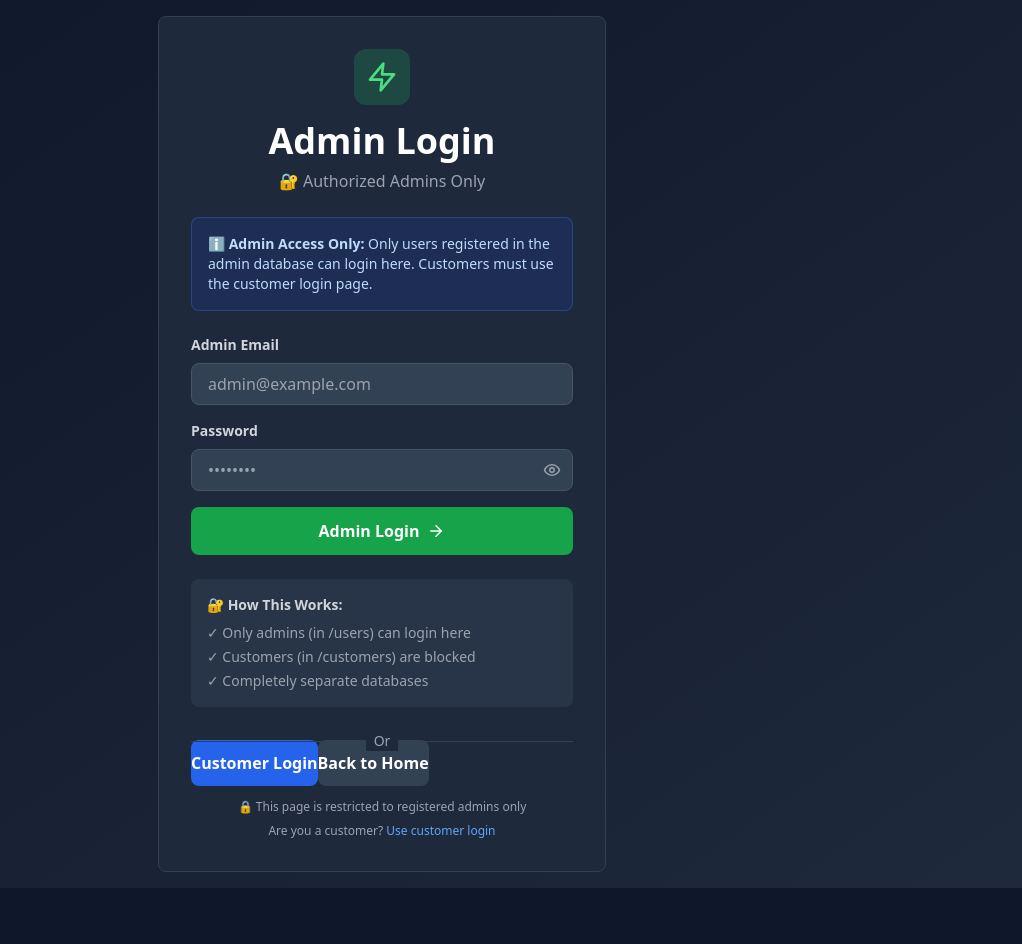
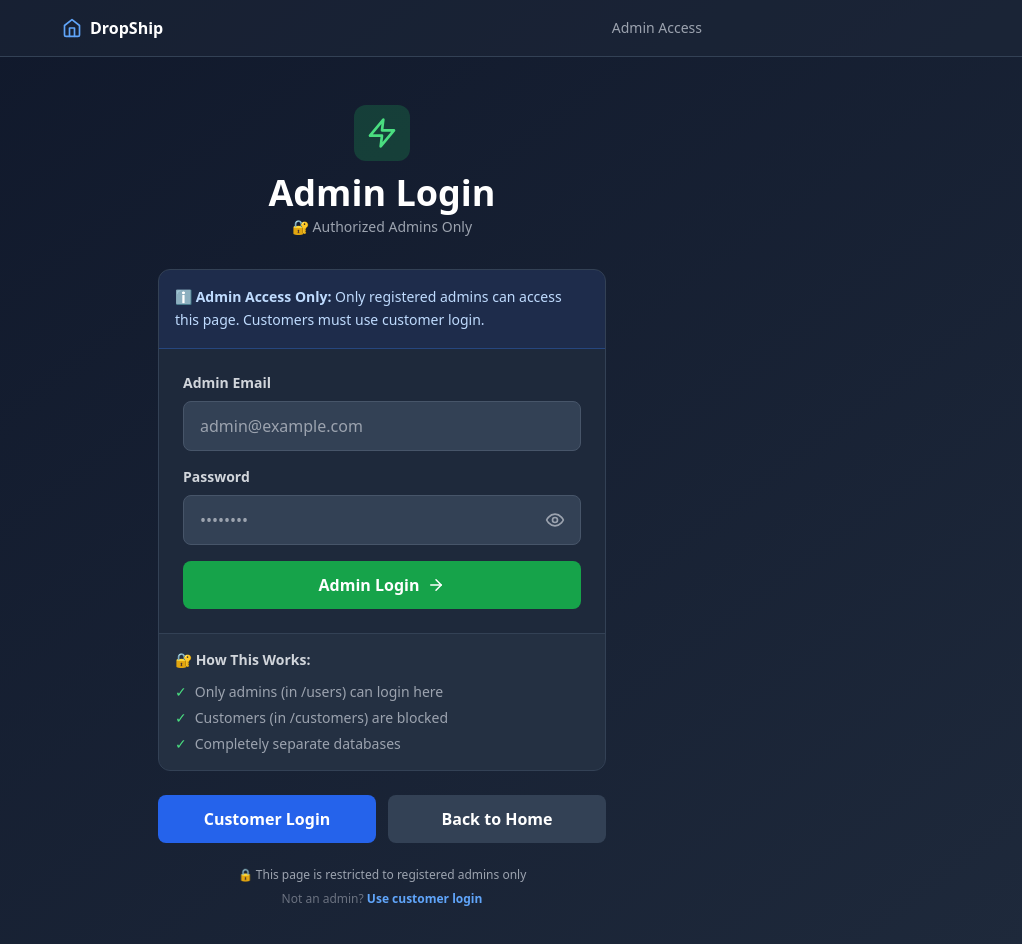
Before and after one commit to stichandlilo03-design/Dropshipping, a Next.js app: page /admin/login in a window 1280 px wide. Shown: the top 944 px of the page, without its empty margins (258-1280 px from the left). Before the commit the page ends 888 px from the top, so only its background shows below. Built offline with nearby package versions, Linux system fonts and the light colour scheme.

Commit message:
Update page.jsx

```diff
--- a/app/admin/login/page.jsx
+++ b/app/admin/login/page.jsx
@@ -6,7 +6,7 @@ import Link from 'next/link';
 import { signInWithEmailAndPassword } from 'firebase/auth';
 import { auth, db } from '@/lib/firebase';
 import { doc, getDoc } from 'firebase/firestore';
-import { Loader, AlertCircle, Eye, EyeOff, ArrowRight, Zap } from 'lucide-react';
+import { Loader, AlertCircle, Eye, EyeOff, ArrowRight, Zap, Home } from 'lucide-react';
 
 function AdminLoginContent() {
   const router = useRouter();
@@ -30,13 +30,11 @@ function AdminLoginContent() {
 
       console.log('[Admin Login] Attempting login with email:', email);
 
-      // Sign in with Firebase
       const userCredential = await signInWithEmailAndPassword(auth, email, password);
       const user = userCredential.user;
 
       console.log('[Admin Login] Firebase auth successful, UID:', user.uid);
 
-      // CRITICAL: Check if user exists in /users collection (ADMIN ONLY)
       console.log('[Admin Login] Checking if user exists in /users (admin) collection...');
 
       const adminRef = doc(db, 'users', user.uid);
@@ -46,10 +44,7 @@ function AdminLoginContent() {
         console.error('[Admin Login] User NOT found in /users collection - user is a customer!');
 
         setError(
-          '🚫 ACCESS DENIED!\n\n' +
-          'This email is registered as a CUSTOMER, not an ADMIN.\n\n' +
-          'Customers must use the customer login.\n\n' +
-          'If you need admin access, contact the administrator.'
+          '🚫 ACCESS DENIED!\n\nThis email is registered as a CUSTOMER, not an ADMIN.\n\nCustomers must use the customer login.\n\nIf you need admin access, contact the administrator.'
         );
         setLoading(false);
         return;
@@ -58,13 +53,10 @@ function AdminLoginContent() {
       const adminData = adminSnap.data();
       console.log('[Admin Login] User found in /users collection:', adminData);
 
-      // User is in /users = ADMIN ✅
       console.log('[Admin Login] User verified as ADMIN - access granted!');
 
-      // Get auth token
       const token = await user.getIdToken();
 
-      // Store admin data
       localStorage.setItem('adminToken', token);
       localStorage.setItem('admin', JSON.stringify({
         id: user.uid,
@@ -73,13 +65,11 @@ function AdminLoginContent() {
         role: 'admin',
       }));
 
-      // Make sure customer data is cleared
       localStorage.removeItem('customer');
       localStorage.removeItem('customerToken');
 
       console.log('[Admin Login] Admin logged in successfully, redirecting to dashboard');
 
-      // Redirect to admin dashboard
       router.push('/admin/dashboard');
     } catch (err) {
       console.error('[Admin Login] Error:', err);
@@ -101,132 +91,160 @@ function AdminLoginContent() {
   };
 
   return (
-    <div className="min-h-screen bg-gradient-to-br from-slate-900 to-slate-800 flex items-center justify-center p-4">
+    <div className="min-h-screen bg-gradient-to-br from-slate-900 to-slate-800">
+      {/* Top Navigation */}
+      <div className="border-b border-slate-700 bg-slate-800/50">
+        <div className="max-w-2xl mx-auto px-4 py-4 flex items-center justify-between">
+          <Link href="/" className="flex items-center gap-2 hover:opacity-80 transition">
+            <Home size={20} className="text-blue-400" />
+            <span className="text-white font-bold text-sm sm:text-base hidden sm:inline">DropShip</span>
+          </Link>
+          <span className="text-gray-400 text-xs sm:text-sm">Admin Access</span>
+        </div>
+      </div>
+
+      {/* Main Content */}
+      <div className="flex items-center justify-center min-h-[calc(100vh-70px)] px-4 py-8 sm:py-12">
         <div className="w-full max-w-md">
-        <div className="bg-slate-800 rounded-lg border border-slate-700 p-6 sm:p-8 space-y-6">
-          {/* Header */}
-          <div className="text-center">
-            <div className="flex justify-center mb-4">
+          {/* Header Section */}
+          <div className="text-center mb-8 space-y-3">
+            <div className="flex justify-center">
               <div className="bg-green-500/20 p-3 rounded-xl">
                 <Zap size={32} className="text-green-400" />
               </div>
             </div>
-            <h1 className="text-3xl sm:text-4xl font-bold text-white mb-2">Admin Login</h1>
-            <p className="text-gray-400">🔐 Authorized Admins Only</p>
+            <div>
+              <h1 className="text-3xl sm:text-4xl font-bold text-white">Admin Login</h1>
+              <p className="text-gray-400 text-sm mt-1">🔐 Authorized Admins Only</p>
+            </div>
           </div>
 
-          {/* Security Info */}
-          <div className="bg-blue-900/30 border border-blue-500/30 rounded-lg p-4">
-            <p className="text-blue-200 text-sm">
-              <strong>ℹ️ Admin Access Only:</strong> Only users registered in the admin database can login here.
-              Customers must use the customer login page.
+          {/* Main Card */}
+          <div className="bg-slate-800 rounded-xl border border-slate-700 overflow-hidden">
+            {/* Security Info Box */}
+            <div className="bg-blue-900/20 border-b border-blue-500/30 p-4">
+              <p className="text-blue-200 text-sm leading-relaxed">
+                <strong>ℹ️ Admin Access Only:</strong> Only registered admins can access this page. Customers must use customer login.
               </p>
             </div>
 
             {/* Error Message */}
             {error && (
-            <div className="bg-red-900/30 border border-red-500 text-red-200 p-4 rounded-lg flex gap-3">
-              <AlertCircle size={20} className="flex-shrink-0 mt-0.5" />
-              <p className="text-sm whitespace-pre-line">{error}</p>
+              <div className="bg-red-900/30 border-b border-red-500 p-4">
+                <div className="flex gap-3">
+                  <AlertCircle size={20} className="text-red-400 flex-shrink-0 mt-0.5" />
+                  <p className="text-red-200 text-sm whitespace-pre-line leading-relaxed">
+                    {error}
+                  </p>
+                </div>
               </div>
             )}
 
-          {/* Form */}
-          <form onSubmit={handleLogin} className="space-y-4">
-            <div>
-              <label className="block text-sm font-semibold text-gray-300 mb-2">Admin Email</label>
+            {/* Form Section */}
+            <form onSubmit={handleLogin} className="p-6 space-y-4">
+              {/* Email Field */}
+              <div className="space-y-2">
+                <label className="block text-sm font-semibold text-gray-300">
+                  Admin Email
+                </label>
                 <input
                   type="email"
                   value={email}
                   onChange={(e) => setEmail(e.target.value)}
                   placeholder="admin@example.com"
-                className="w-full px-4 py-2 bg-slate-700 text-white border border-slate-600 rounded-lg focus:outline-none focus:ring-2 focus:ring-green-500 transition"
+                  className="w-full px-4 py-3 bg-slate-700 text-white border border-slate-600 rounded-lg focus:outline-none focus:ring-2 focus:ring-green-500 focus:border-transparent transition text-base"
                   disabled={loading}
                 />
               </div>
 
-            <div>
-              <label className="block text-sm font-semibold text-gray-300 mb-2">Password</label>
+              {/* Password Field */}
+              <div className="space-y-2">
+                <label className="block text-sm font-semibold text-gray-300">
+                  Password
+                </label>
                 <div className="relative">
                   <input
                     type={showPassword ? 'text' : 'password'}
                     value={password}
                     onChange={(e) => setPassword(e.target.value)}
                     placeholder="••••••••"
-                  className="w-full px-4 py-2 bg-slate-700 text-white border border-slate-600 rounded-lg focus:outline-none focus:ring-2 focus:ring-green-500 transition"
+                    className="w-full px-4 py-3 bg-slate-700 text-white border border-slate-600 rounded-lg focus:outline-none focus:ring-2 focus:ring-green-500 focus:border-transparent transition text-base"
                     disabled={loading}
                   />
                   <button
                     type="button"
                     onClick={() => setShowPassword(!showPassword)}
-                  className="absolute right-3 top-1/2 transform -translate-y-1/2 text-gray-400 hover:text-white"
+                    className="absolute right-4 top-1/2 transform -translate-y-1/2 text-gray-400 hover:text-gray-200 transition"
+                    tabIndex="-1"
                   >
-                  {showPassword ? <EyeOff size={18} /> : <Eye size={18} />}
+                    {showPassword ? <EyeOff size={20} /> : <Eye size={20} />}
                   </button>
                 </div>
               </div>
 
+              {/* Login Button */}
               <button
                 type="submit"
                 disabled={loading}
-              className="w-full bg-green-600 hover:bg-green-700 disabled:bg-gray-600 text-white py-3 rounded-lg font-bold transition flex items-center justify-center gap-2"
+                className="w-full bg-green-600 hover:bg-green-700 disabled:bg-gray-600 text-white py-3 rounded-lg font-bold transition flex items-center justify-center gap-2 mt-6"
               >
                 {loading ? (
                   <>
                     <Loader size={18} className="animate-spin" />
-                  Verifying Admin Status...
+                    <span className="hidden sm:inline">Verifying Admin Status...</span>
+                    <span className="sm:hidden">Verifying...</span>
                   </>
                 ) : (
                   <>
-                  Admin Login
-                  <ArrowRight size={18} />
+                    <span>Admin Login</span>
+                    <ArrowRight size={18} className="hidden sm:inline" />
                   </>
                 )}
               </button>
             </form>
 
-          {/* Info Box */}
-          <div className="bg-slate-700/50 rounded-lg p-4 space-y-2">
-            <p className="text-gray-300 text-sm font-semibold">🔐 How This Works:</p>
-            <ul className="text-gray-400 text-sm space-y-1">
-              <li>✓ Only admins (in /users) can login here</li>
-              <li>✓ Customers (in /customers) are blocked</li>
-              <li>✓ Completely separate databases</li>
+            {/* Info Section */}
+            <div className="bg-slate-700/30 border-t border-slate-700 p-4">
+              <p className="text-gray-300 text-sm font-semibold mb-3">🔐 How This Works:</p>
+              <ul className="text-gray-400 text-sm space-y-1.5">
+                <li className="flex gap-2">
+                  <span className="text-green-400 flex-shrink-0">✓</span>
+                  <span>Only admins (in /users) can login here</span>
+                </li>
+                <li className="flex gap-2">
+                  <span className="text-green-400 flex-shrink-0">✓</span>
+                  <span>Customers (in /customers) are blocked</span>
+                </li>
+                <li className="flex gap-2">
+                  <span className="text-green-400 flex-shrink-0">✓</span>
+                  <span>Completely separate databases</span>
+                </li>
               </ul>
-          </div>
-
-          {/* Divider */}
-          <div className="relative">
-            <div className="absolute inset-0 flex items-center">
-              <div className="w-full border-t border-slate-700"></div>
-            </div>
-            <div className="relative flex justify-center text-sm">
-              <span className="px-2 bg-slate-800 text-gray-400">Or</span>
             </div>
           </div>
 
-          {/* Customer Link */}
+          {/* Navigation Buttons */}
+          <div className="grid grid-cols-2 gap-3 mt-6">
             <Link
               href="/customer/login"
-            className="w-full bg-blue-600 hover:bg-blue-700 text-white py-3 rounded-lg font-bold text-center transition"
+              className="bg-blue-600 hover:bg-blue-700 text-white py-3 rounded-lg font-semibold text-center transition text-sm sm:text-base"
             >
               Customer Login
             </Link>
-
-          {/* Back to Home */}
             <Link
               href="/"
-            className="w-full bg-slate-700 hover:bg-slate-600 text-white py-3 rounded-lg font-bold text-center transition"
+              className="bg-slate-700 hover:bg-slate-600 text-white py-3 rounded-lg font-semibold text-center transition text-sm sm:text-base"
             >
               Back to Home
             </Link>
+          </div>
 
-          {/* Footer */}
-          <div className="text-center text-xs text-gray-400 space-y-2">
-            <p>🔒 This page is restricted to registered admins only</p>
-            <p>
-              Are you a customer?{' '}
-              <Link href="/customer/login" className="text-blue-400 hover:text-blue-300 transition">
+          {/* Footer Help */}
+          <div className="text-center mt-6 space-y-2">
+            <p className="text-gray-400 text-xs">🔒 This page is restricted to registered admins only</p>
+            <p className="text-gray-500 text-xs">
+              Not an admin?{' '}
+              <Link href="/customer/login" className="text-blue-400 hover:text-blue-300 transition font-semibold">
                 Use customer login
               </Link>
             </p>
```
Lines whose indentation alone changed are shown as unchanged.
